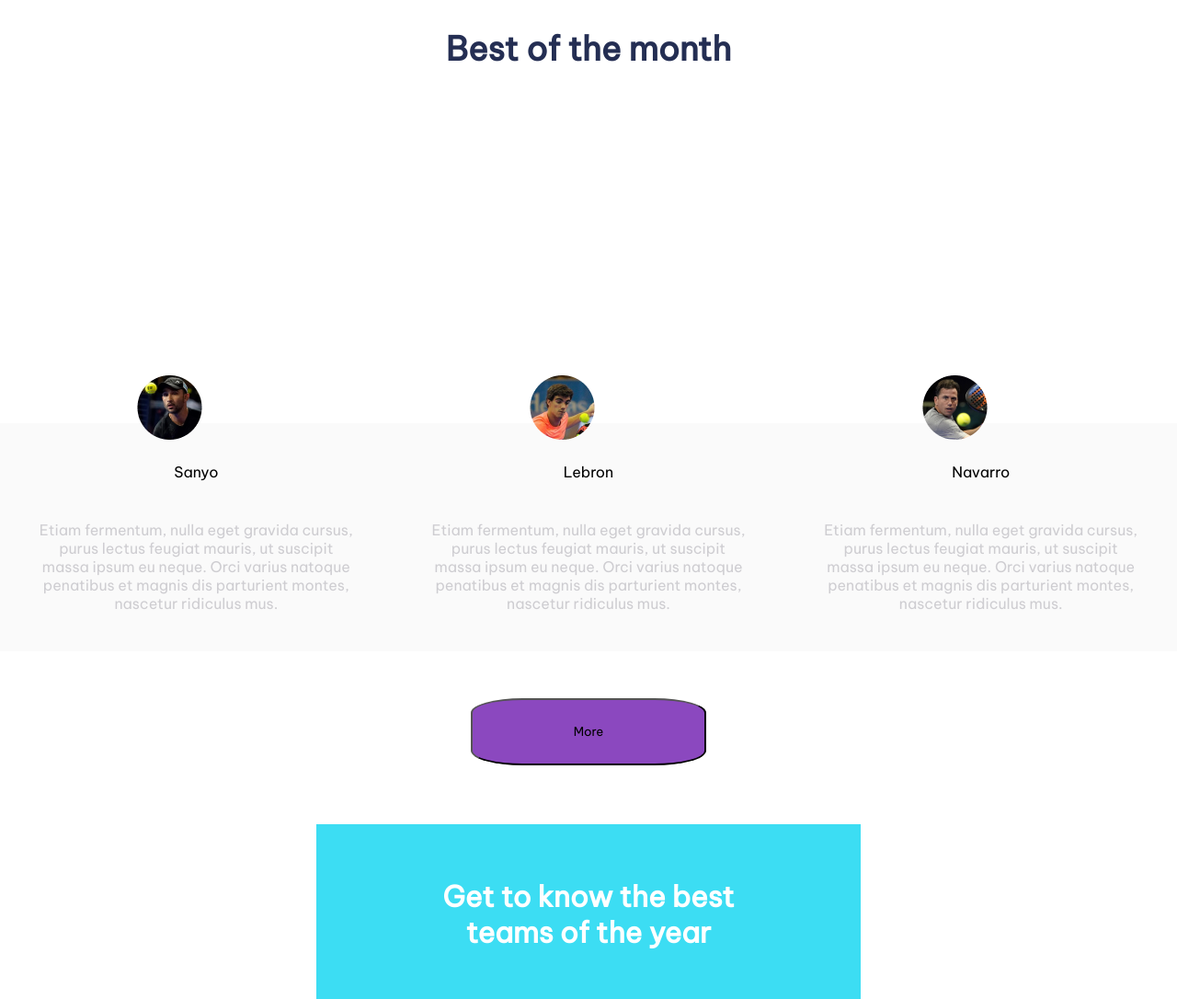
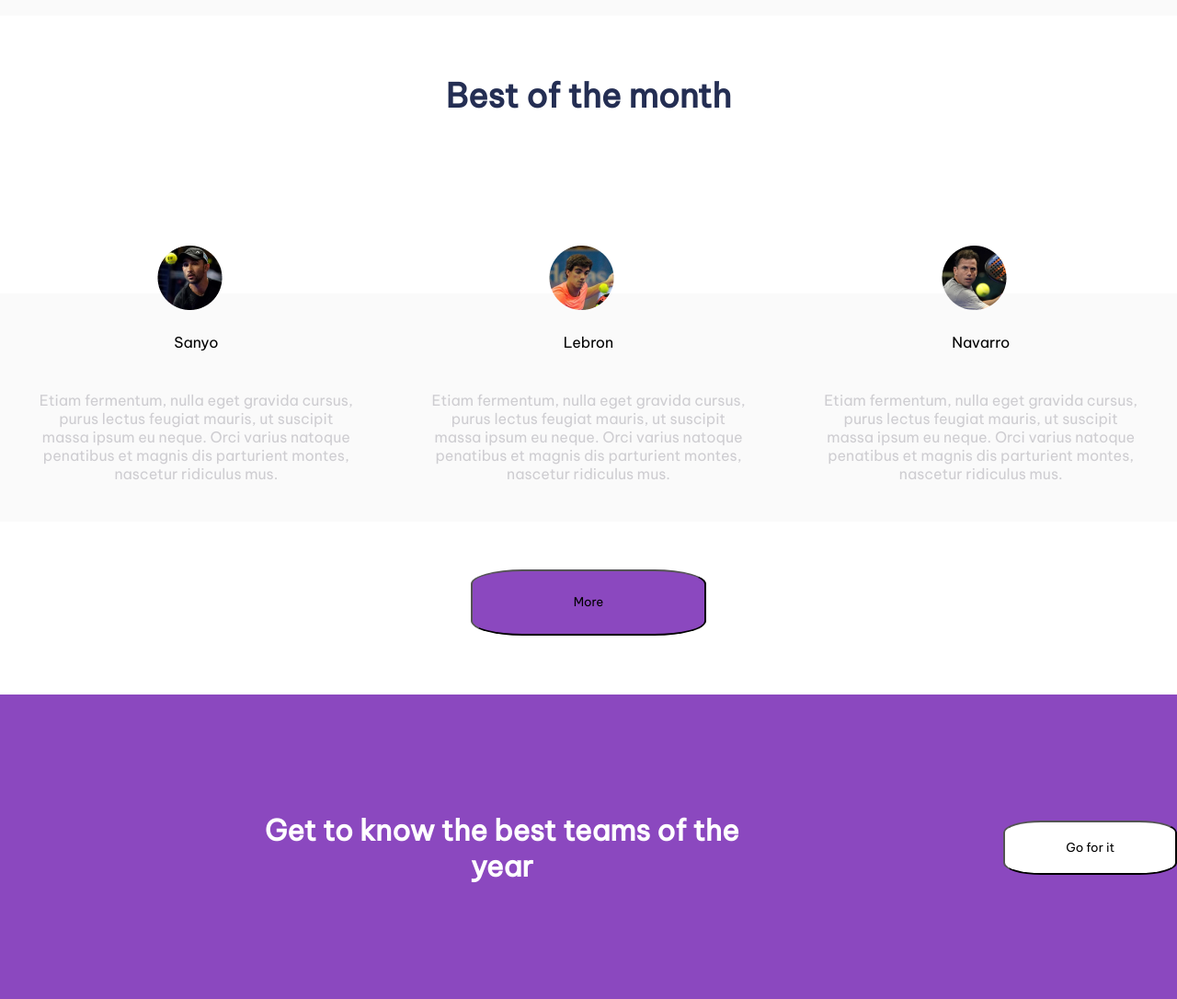
Before and after one commit to kesant/Kevin-Santana, a plain HTML site: page index.html in a window 1280 px wide. Shown: the part 1297-2383 px from the top of the page at 92% size. Drawn offline with nearby package versions, Linux system fonts and the light colour scheme.

Commit message:
cambios en el proyecto

```diff
--- a/style.css
+++ b/style.css
@@ -20,7 +20,6 @@
     footer{
         background-color: #1E1E26;
         display: flex;
-        flex-direction: column;
         justify-content: space-around;
         color: white;
     }
@@ -109,6 +108,7 @@
         justify-content: space-around;
         flex-wrap: wrap;
         background-color: #FAFAFA;
+        padding-top: 4%;
     }
     .contenedor{
         display: flex;
@@ -158,7 +158,7 @@
 
     }
     #titulo-seccion{
-        padding-bottom: 25%;
+        padding-bottom: 10%;
         align-self: center;
         color: #242E53;
         font-size: 1.5rem;
@@ -175,7 +175,7 @@
         height: 70px;
         position: absolute;
         bottom:93%;
-        left: 35%;
+        left: 40%;
     }
     #info-jugadores{
         background-color: #FAFAFA;
@@ -203,27 +203,26 @@
     }
 
     .fifth-part-main{
-        background-color: #3CDDF3;
+        background-color: #8B48BF;
         display: flex;
-        flex-direction: column;
-        justify-content: space-around;
+        width: 100vw;
+
     }
     #info-quinta-parte{
         color: white;
-        align-self: center;
+        justify-content: center;
         text-align: center;
         padding: 10% 20% 10% 20%;
         font-size: 1.3rem;
     }
     #button-go-for-it{
-        width: 30%;
-        padding-top: 2%;
-        padding-bottom:2% ;
-        background-color: #8B48BF;
+        width: 15%;
+        padding-top: 1.5%;
+        padding-bottom:1.5% ;
+        background-color: white;
         border-radius:22%;
         text-align: center;
         align-self: center;
-        margin-bottom: 3%;
     }
 
     /*footer*/
@@ -240,7 +239,7 @@
         padding: 5%;
         display: flex;
         flex-direction: column;
-        order: 3;
+        order: 1;
         justify-content: space-around;
     }
     #segunda-caja-foot{
@@ -252,8 +251,11 @@
     #tercera-caja-foot{
         padding: 5%;
         display: flex;
-        order: 1;
+        order: 3;
         justify-content: space-around;
+    }
+    button:focus{
+        background-color: #AE7FD2;
     }
 }
 
```
